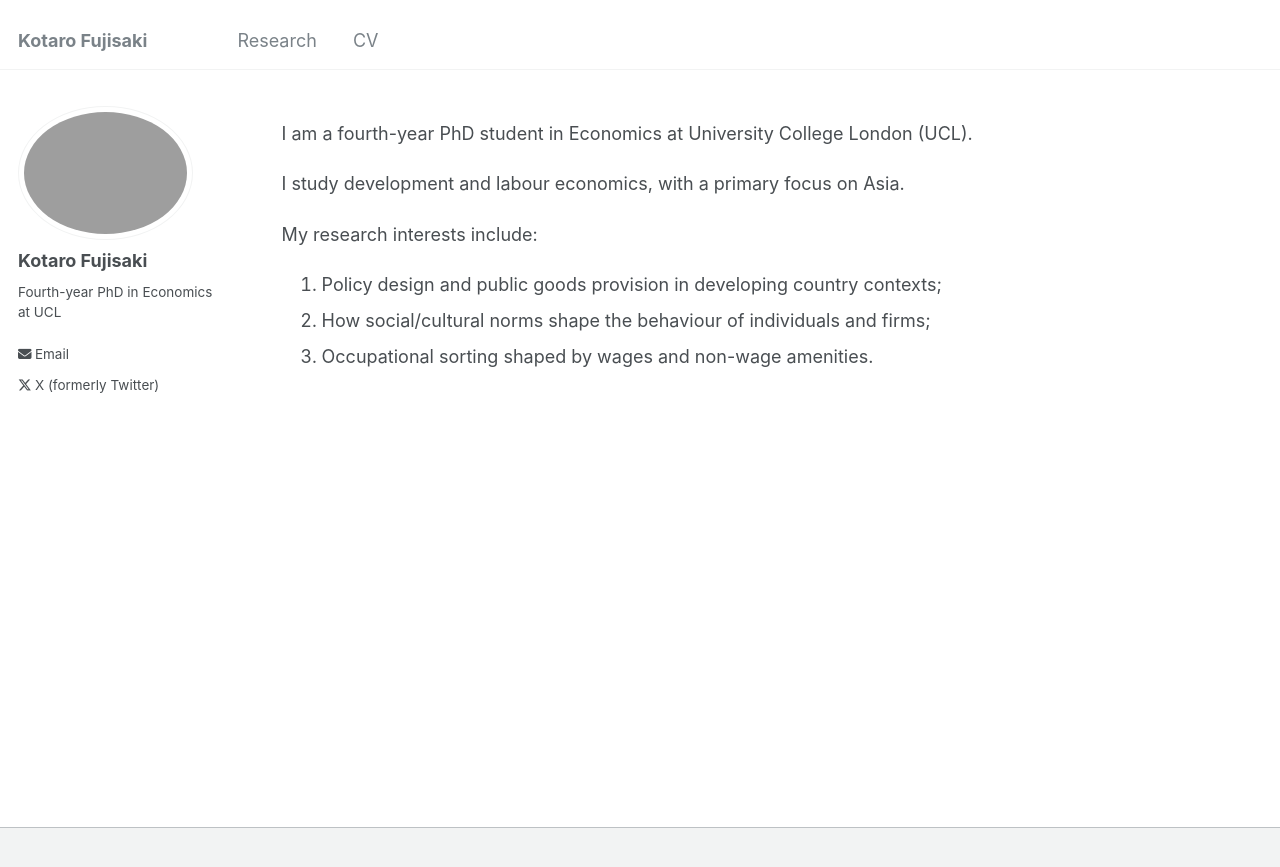
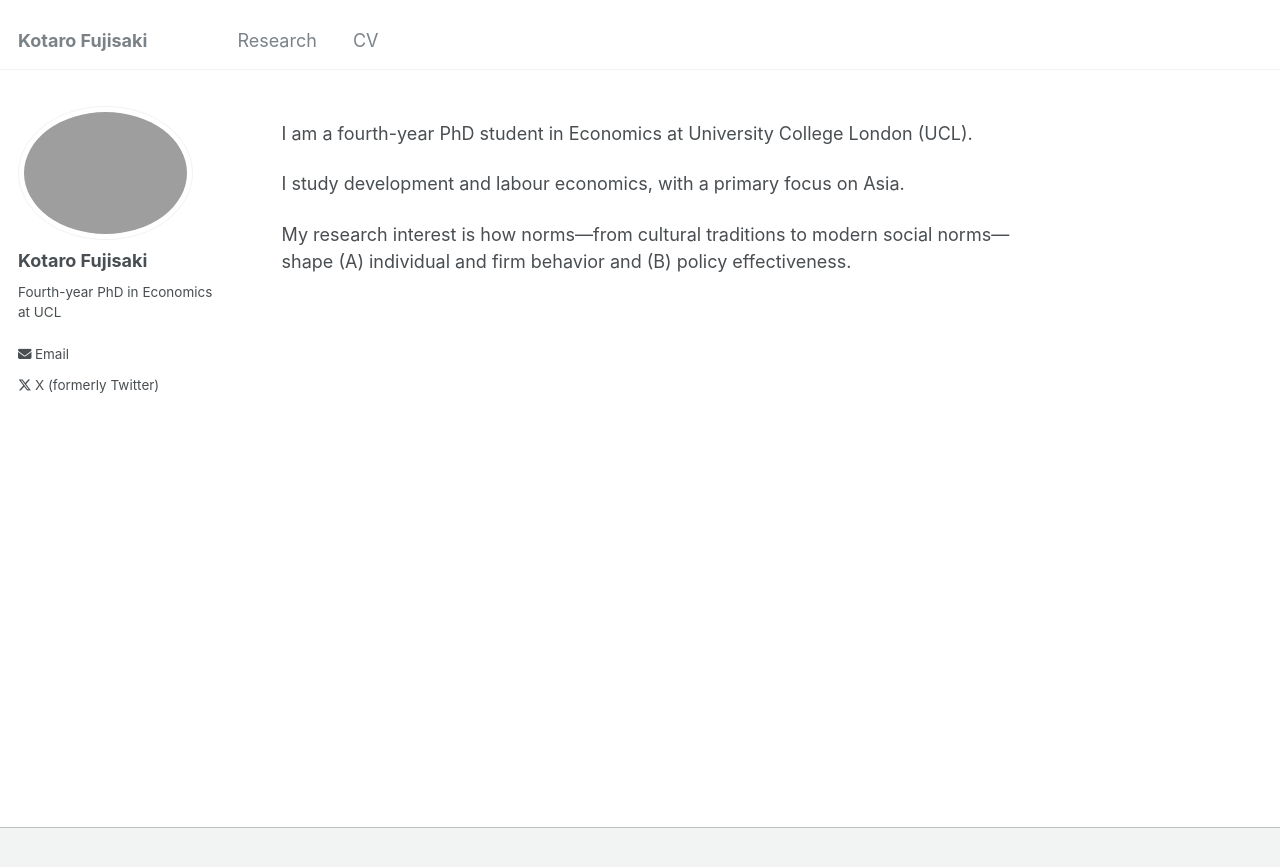
Before and after one commit to Kotaro-Fujisaki/kotaro-fujisaki.github.io, a Jekyll site: the page built from _pages/about.md, in a window 1280 px wide. Shown: the top 867 px of the page. Built offline with Jekyll 4.4.1, drawn with Linux system fonts in a browser that asks for light colours.

Commit message:
Update about.md
Signed-off-by: Kotaro-Fujisaki <163865887+Kotaro-Fujisaki@users.noreply.github.com>

```diff
--- a/_pages/about.md
+++ b/_pages/about.md
@@ -11,7 +11,4 @@ I am a fourth-year PhD student in Economics at University College London (UCL).
 
 I study development and labour economics, with a primary focus on Asia.
 
-My research interests include:
-1. Policy design and public goods provision in developing country contexts;
-2. How social/cultural norms shape the behaviour of individuals and firms;
-3. Occupational sorting shaped by wages and non-wage amenities.
+My research interest is how norms—from cultural traditions to modern social norms—shape (A) individual and firm behavior and (B) policy effectiveness.
```
